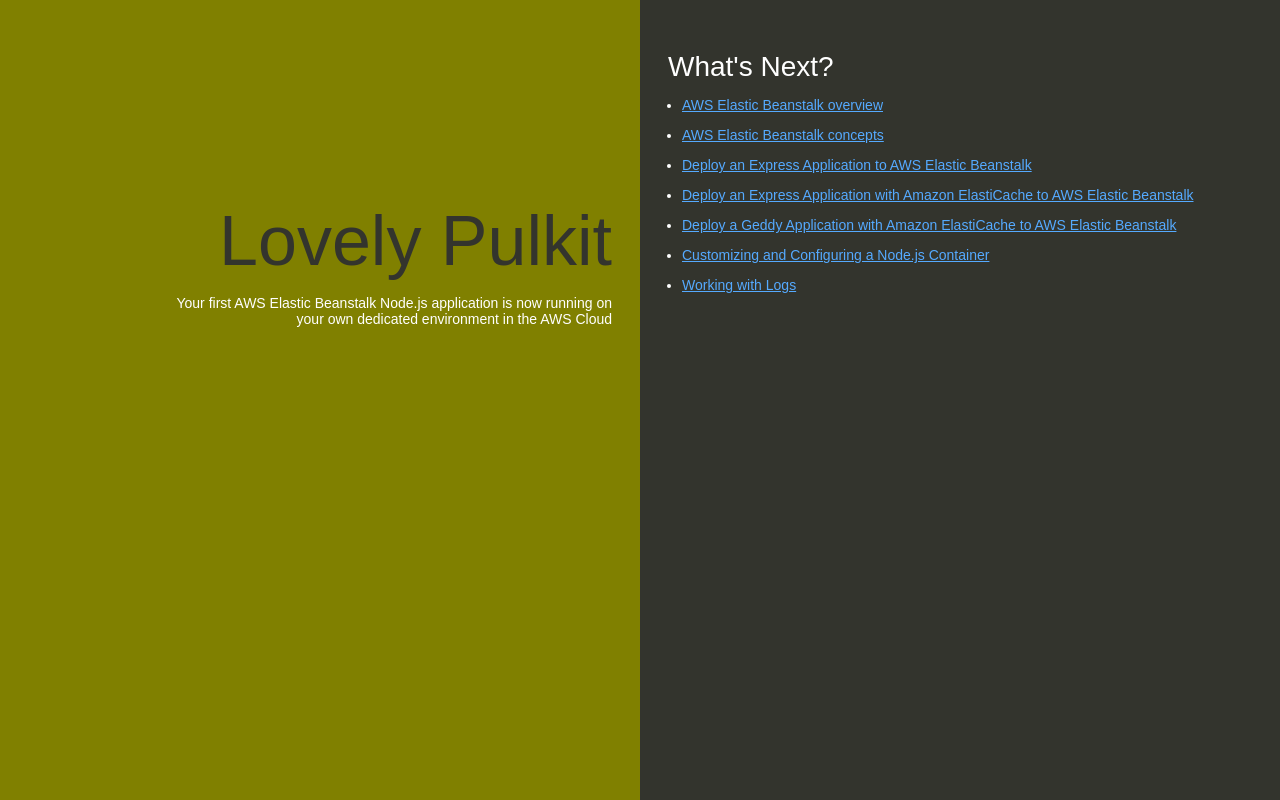
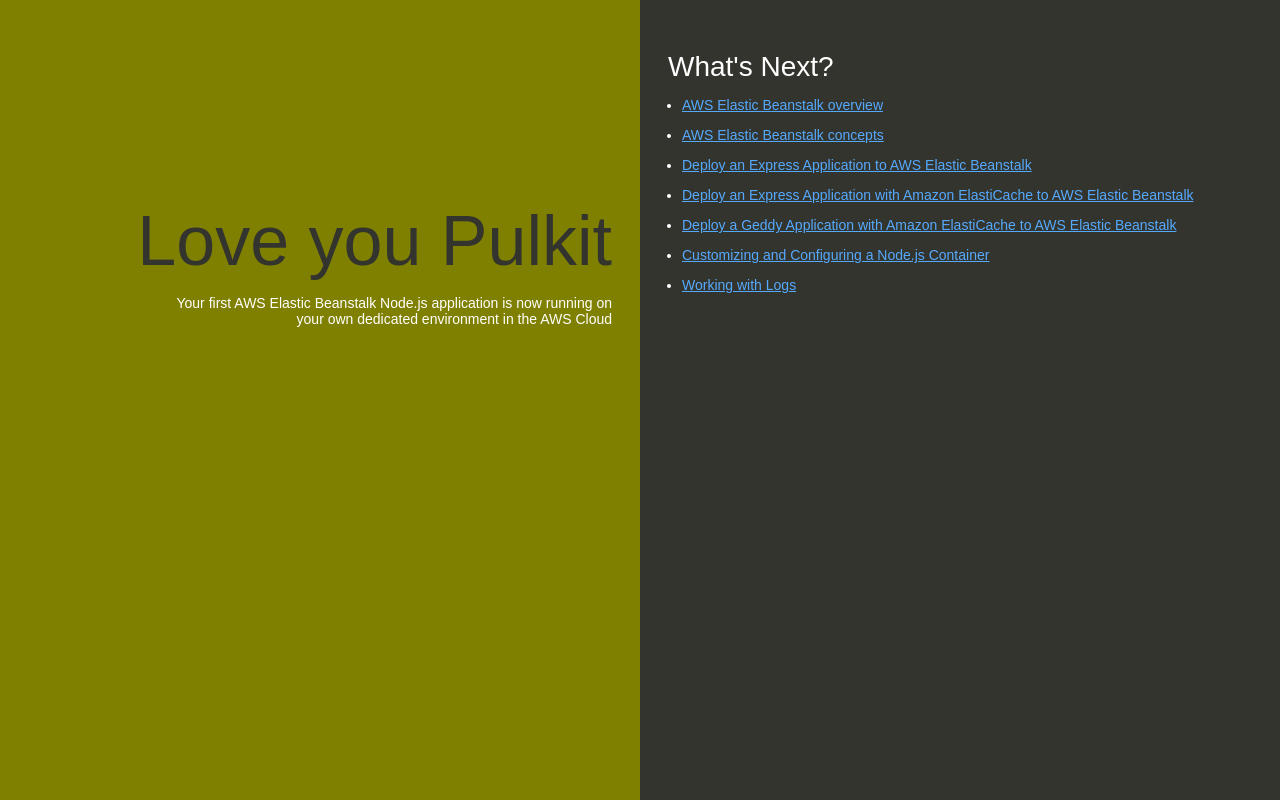
Before and after one commit to Pulkitwebd1/learning, a website: page index.html in a window 1280 px wide. Drawn offline with Linux system fonts and the light colour scheme.

Commit message:
Update index.html

```diff
--- a/index.html
+++ b/index.html
@@ -74,7 +74,7 @@
   </head>
   <body>
     <div class="textColumn">
-      <h1>Lovely Pulkit</h1>
+      <h1>Love you Pulkit</h1>
       <p>Your first AWS Elastic Beanstalk Node.js application is now running on your own dedicated environment in the AWS Cloud</p>
     </div>
     <div class="linksColumn">
```
